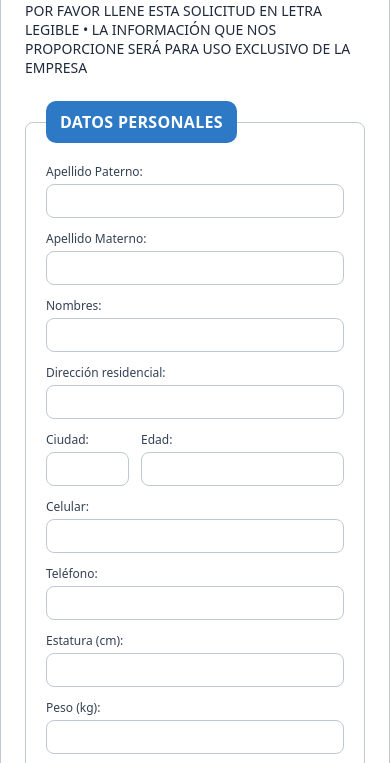
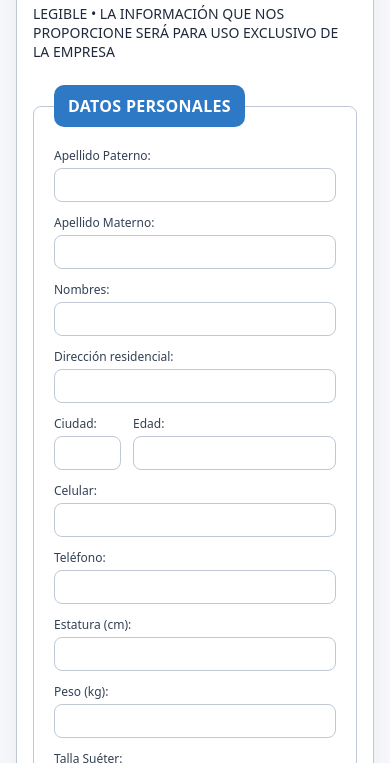
Before and after one commit to Serviestiba15/FORMULARIOSERVIESTIBA, a plain HTML site: page index.html in a window 390 px wide. Shown: the part 112-875 px from the top of the page. Drawn offline with Linux system fonts and the light colour scheme.

Commit message:
Update index.html

```diff
--- a/index.html
+++ b/index.html
@@ -326,9 +326,10 @@
         /* Media queries para responsividad */
         @media (max-width: 768px) {
             .page {
-                /* .. */
+                padding: 1rem;
+                margin: 1rem;
             }
-            .grid.cols-2, .grid.cols-3, .grid.cols-4, .grid.cols-4 {
+            .grid.cols-2, .grid.cols-3, .grid.cols-4, .doc-upload-grid {
                 grid-template-columns: 1fr;
             }
             .row {
@@ -374,7 +375,7 @@
 </head>
 <body>
     <div class="page">
-        <form id="employment-form" action="https://formsubmit.co/your-computo@serviestibasa.com" method="POST" aria-labelledby="form-title" enctype="multipart/form-data">
+        <form id="employment-form" action="https://formsubmit.co/your-email@example.com" method="POST" aria-labelledby="form-title" enctype="multipart/form-data">
             <header>
                 <h1 id="form-title">SOLICITUD DE EMPLEO</h1>
                 <div class="today">
```
